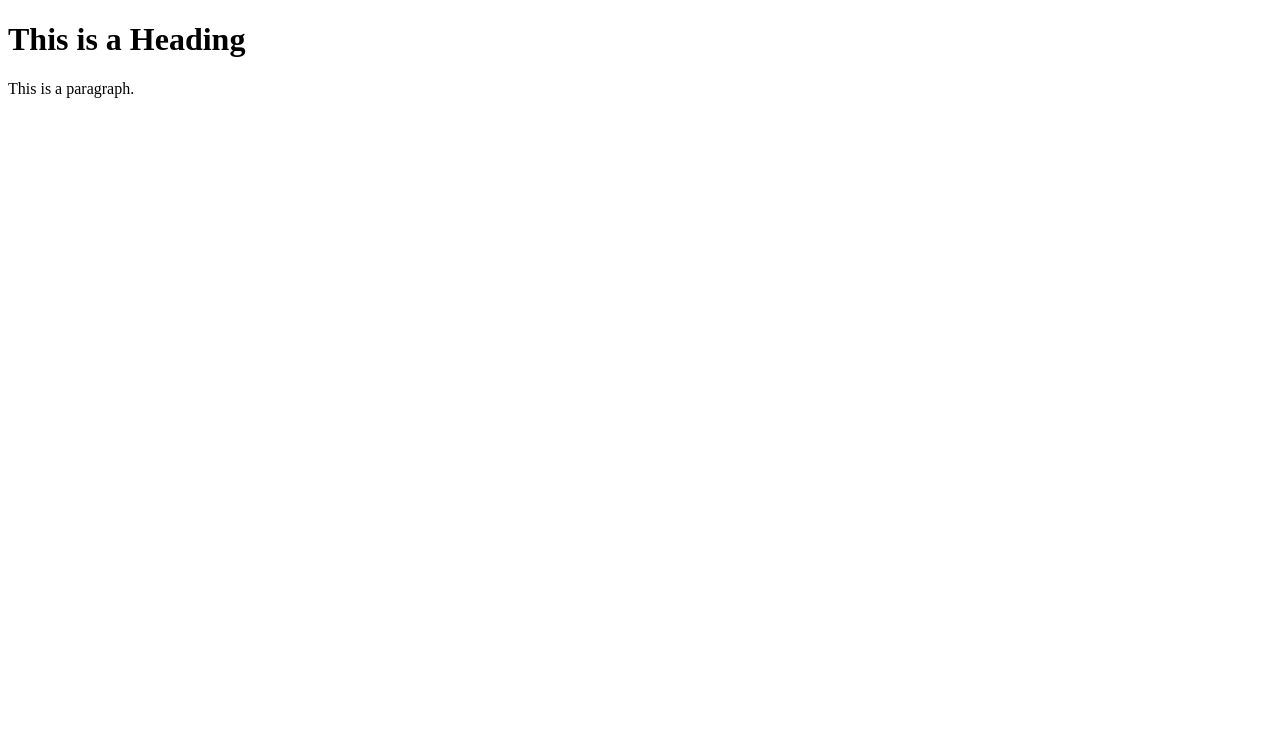
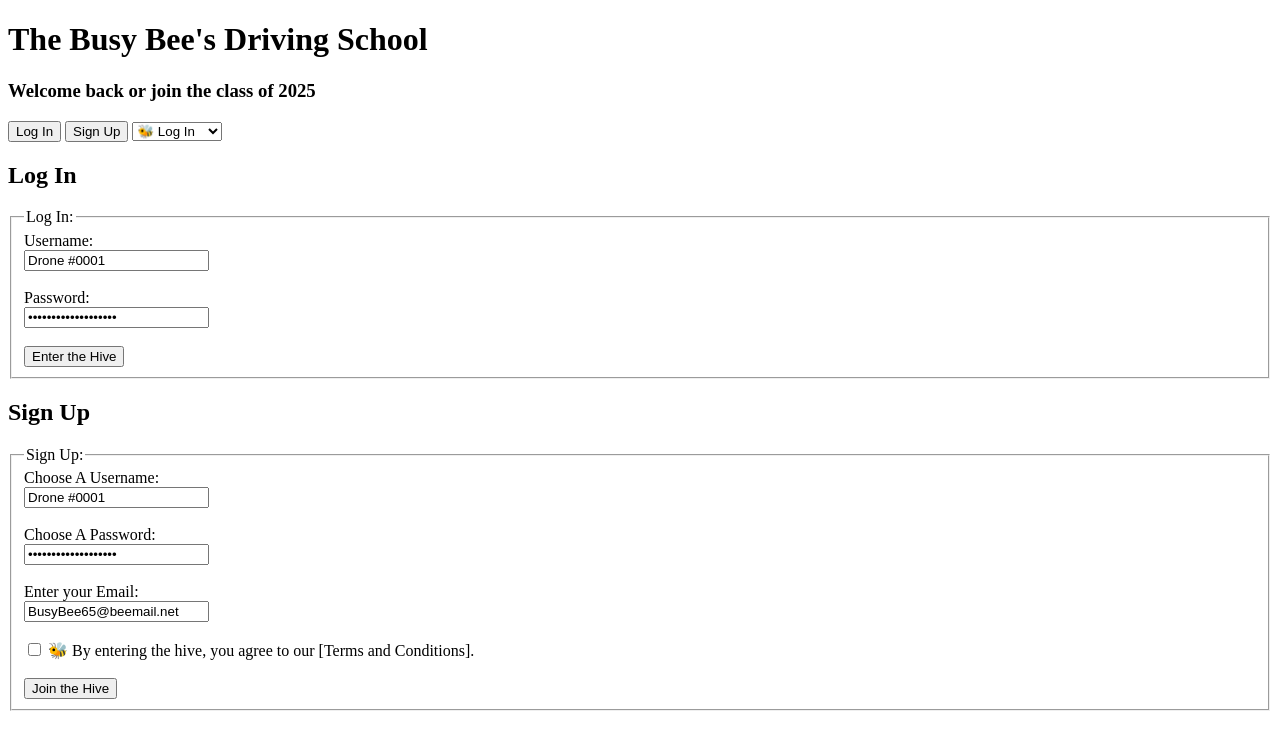
Before and after one commit to datagirlz19/The-Busy-Bee-Driving-School, a plain HTML site: page index.html in a window 1280 px wide. Drawn offline with Linux system fonts and the light colour scheme.

Commit message:
Sign Up / Home Page is Created

```diff
--- a/index.html
+++ b/index.html
@@ -1,12 +1,72 @@
 <!DOCTYPE html>
 <html>
+
+<script>
+    function show_hide_section(div_name) {
+    var x = document.getElementById(status);
+    if (x.style.display === "none") {
+        x.style.display = "block";
+    } else {
+        x.style.display = "none";
+    }
+    }
+</script>
 <head>
-<title>Page Title</title>
+<title>The Drivers School for Busy Bees</title>
 </head>
 <body>
 
-<h1>This is a Heading</h1>
-<p>This is a paragraph.</p>
+    <h1>The Busy Bee's Driving School</h1>
+<h3>Welcome back or join the class of 2025</h3>
 
+<button onclick="show_hide_section(log_in)">Log In</button>
+<button onclick="show_hide_section(sign_up)">Sign Up</button>
+
+
+<select id="sign_in" name="sign_in">
+  <option value="True" onclick="sign_in(true)"> 🐝 Log In </option>
+  <option value="False" onclick="sign_in(false)"> 🐝 Sign Up </option>
+</select>
+
+
+
+<div id = "log_in">
+  <h2 class = "home_button">Log In</h2>
+  <form action = "get">
+  <fieldset>
+    <legend >Log In:</legend>
+    <label for="username">Username:</label><br>
+    <input type="text" id="username" name="username" value="Drone #0001"><br><br>
+
+    <label for="passcode">Password:</label><br>
+    <input type="password" id="passcode" name="passcode" value="theBusyDriver$chool"><br><br>
+    <input type="submit" value="Enter the Hive">
+  </fieldset>
+  </form>
+</div>
+
+
+<div id = "sign_up">
+  <h2 class = "home_button">Sign Up</h2>
+  <form action = "get">
+  <fieldset>
+    <legend>Sign Up:</legend>
+    <label for="newusername">Choose A Username:</label><br>
+    <input type="text" id="newusername" name="newusername" value="Drone #0001"><br><br>
+
+    <label for="newpasscode">Choose A Password:</label><br>
+    <input type="password" id="newpasscode" name="newpasscode" value="theBusyDriver$chool"><br><br>
+
+
+    <label for="emailaccount">Enter your Email:</label><br>
+    <input type="email" id="emailaccount" name="emailaccount" value="BusyBee65@beemail.net"><br><br>
+
+    <input type="checkbox" id="terms" name="terms" value="True">
+    <label for="terms"> 🐝 By entering the hive, you agree to our [Terms and Conditions].</label><br> <br>
+
+    <input type="submit" value="Join the Hive">
+    </fieldset>
+  </form>
+</div>
 </body>
 </html>
```
